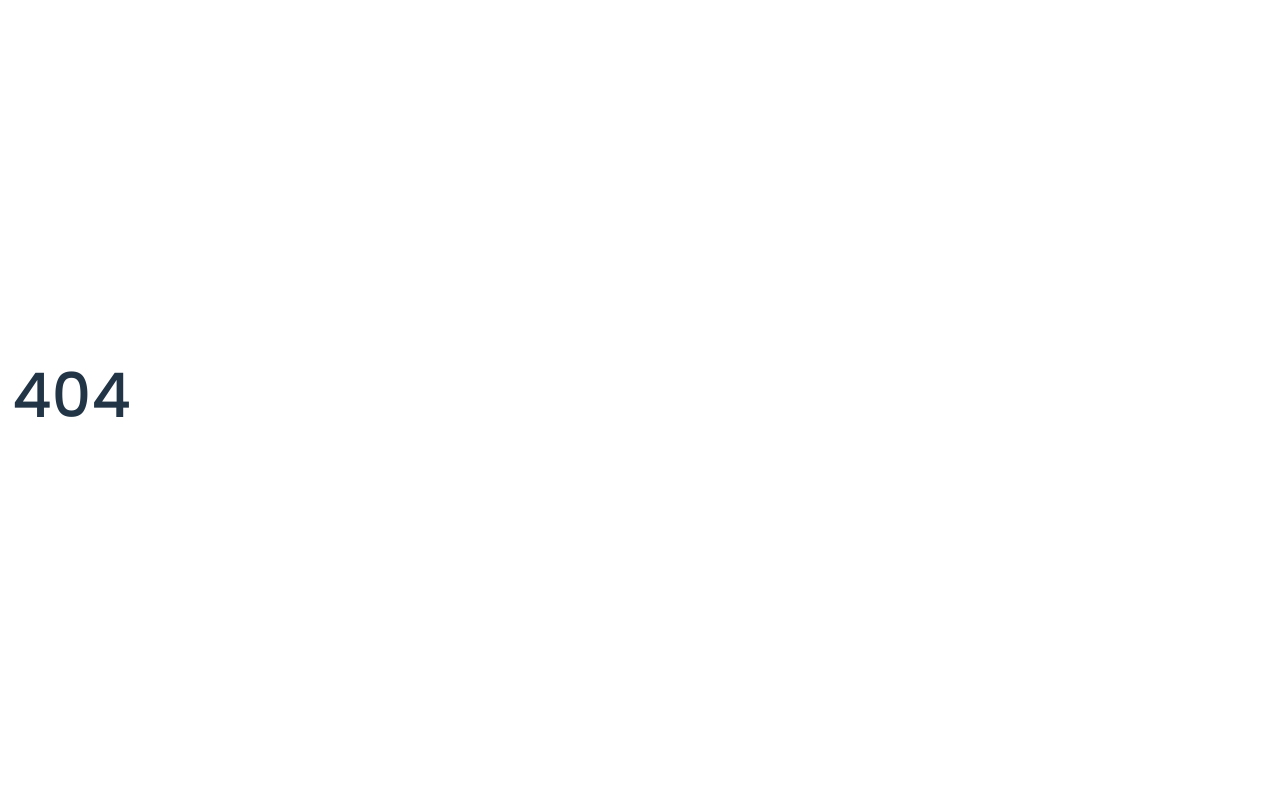
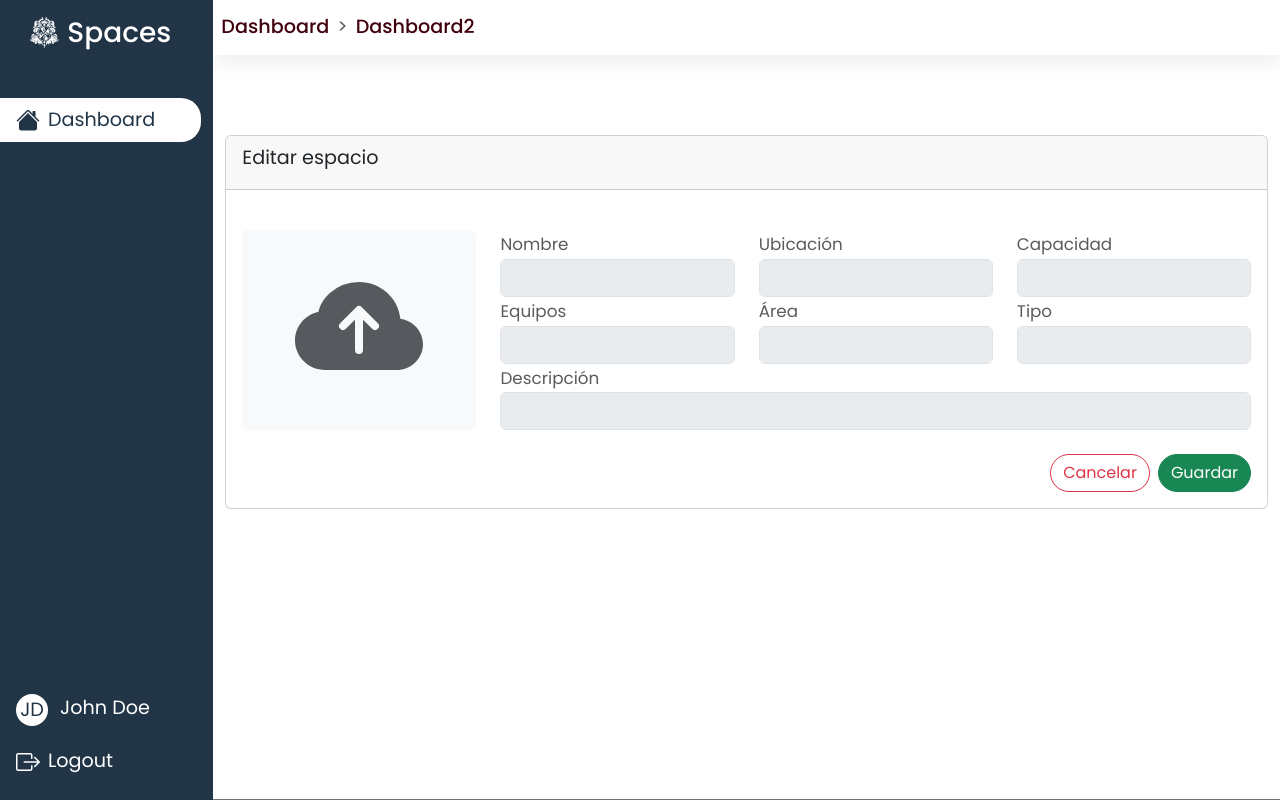
Before and after one commit to Feligx/EICTSpaces-WEB, a React (Vite) app in the folder react/eict-spaces/: page /dashboard/spaces/1 in a window 1280 px wide. Before the commit this address had no page. Built offline with nearby package versions, Linux system fonts and the light colour scheme.

Commit message:
[UPDATE] Space creation

```diff
--- a/react/eict-spaces/src/App.jsx
+++ b/react/eict-spaces/src/App.jsx
@@ -11,10 +11,33 @@ import Menu from "./components/layout/menu/Menu.jsx";
 
 
 const routes = [
-    { path: '/', element: <Login />, icon: 'HouseFill', name: 'Login', layout: 'blank' },
-    { path: '/dashboard', element: <Dash />, icon: 'HouseFill', name: 'Dashboard', layout: 'default' },
-    { path: '/spaces', element: <Spaces />, icon: 'ClockFill', name: 'Spaces', layout: 'default' },
-    // { path: '/bookings', element: <Bookings /> },
+    {
+        path: '/',
+        element: <Login />,
+        icon: 'HouseFill',
+        name: 'Login',
+        layout: 'blank'
+    },
+    {
+        path: '/dashboard',
+        element: <Dash />, icon: 'HouseFill',
+        name: 'Dashboard',
+        layout: 'default'
+    },
+    {
+        path: '/dashboard/spaces/create',
+        element: <Spaces edit={false} />,
+        name: 'New Space',
+        layout: 'default',
+        hidden: true
+    },
+    {
+        path: '/dashboard/spaces/:id',
+        element: <Spaces edit />,
+        name: 'Edit Space',
+        layout: 'default',
+        hidden: true
+    }
 ]
 function App() {
 
--- a/react/eict-spaces/src/components/layout/menu/Menu.jsx
+++ b/react/eict-spaces/src/components/layout/menu/Menu.jsx
@@ -27,7 +27,7 @@ const Menu = ({items}) => {
                 <Nav pills vertical className="d-none d-lg-flex">
                     {
                         items?.map((item, index) => {
-                                if (item.path !== "/") {
+                                if (item.path !== "/" && !item?.hidden) {
                                     return (
                                         <MenuButton key={index} text={item.name} iconName={item.icon} iconSize={24} to={item.path} />
                                     )
--- a/react/eict-spaces/src/views/spaces/Spaces.jsx
+++ b/react/eict-spaces/src/views/spaces/Spaces.jsx
@@ -1,8 +1,17 @@
 import './Spaces.css'
 import react_logo from '../../assets/react.svg'
-import {Button, Card, CardBody, CardHeader, CardTitle, Col, Input, Label, Row} from "reactstrap";
+import {Button, Card, CardBody, CardHeader, CardTitle, Col, Input, InputGroup, Label, Row} from "reactstrap";
+import {CloudArrowUpFill} from "react-bootstrap-icons";
+import {useRef} from "react";
+import {Link} from "react-router-dom";
 
-const Spaces = ({edit}) => {
+const Spaces = ({edit = false}) => {
+    const fileRef = useRef()
+
+    const handleFileClick = () => {
+        fileRef.current?.click();
+    }
+
     return (
         <Card>
             <CardHeader>
@@ -12,43 +21,46 @@ const Spaces = ({edit}) => {
             </CardHeader>
             <CardBody>
                 <Row className="my-4">
-                    <Col md="3">
-                        <img src={react_logo} alt="space_img" />
+                    <Col md="3" className="my-2 my-lg-0 ">
+                        <InputGroup onClick={handleFileClick} className="rounded bg-light h-100 d-flex justify-content-center align-items-center">
+                            <Input disabled={edit} type="file" name="file" id="file" className="d-none" innerRef={fileRef}/>
+                            <CloudArrowUpFill className="text-muted" size="128"/>
+                        </InputGroup>
                     </Col>
                     <Col md="9">
                         <Row>
                             <Col>
                                 <Label for="space_name" tag="small" className="text-muted">Nombre</Label>
-                                <Input name="space_name" id="space_name" type="text"/>
-                                <Label for="devices">Equipos</Label>
-                                <Input name="devices" id="devices" type="text"/>
+                                <Input disabled={edit} name="space_name" id="space_name" type="text"/>
+                                <Label for="devices" tag="small" className="text-muted">Equipos</Label>
+                                <Input disabled={edit} name="devices" id="devices" type="text"/>
                             </Col>
                             <Col>
-                                <Label for="location">Ubicación</Label>
-                                <Input name="location" id="location" type="text"/>
-                                <Label for="area">Área</Label>
-                                <Input name="area" id="area" type="text"/>
+                                <Label for="location" tag="small" className="text-muted">Ubicación</Label>
+                                <Input disabled={edit} name="location" id="location" type="text"/>
+                                <Label for="area" tag="small" className="text-muted">Área</Label>
+                                <Input disabled={edit} name="area" id="area" type="text"/>
                             </Col>
                             <Col>
-                                <Label for="capacity">Capacidad</Label>
-                                <Input name="capacity" id="capacity" type="text"/>
-                                <Label for="type">Tipo</Label>
-                                <Input name="type" id="type" type="text"/>
+                                <Label for="capacity" tag="small" className="text-muted">Capacidad</Label>
+                                <Input disabled={edit} name="capacity" id="capacity" type="text"/>
+                                <Label for="type" tag="small" className="text-muted">Tipo</Label>
+                                <Input disabled={edit} name="type" id="type" type="text"/>
                             </Col>
                         </Row>
                         <Row>
                             <Col>
-                                <Label for="description">Descripción</Label>
-                                <Input type="text" name="description" id="description" />
+                                <Label for="description" tag="small" className="text-muted">Descripción</Label>
+                                <Input disabled={edit} type="text" name="description" id="description" />
                             </Col>
                         </Row>
                     </Col>
                 </Row>
                 <div className="d-flex justify-content-end">
-                    <Button color="danger rounded-pill me-2" outline>
+                    <Button tag={Link} color="danger rounded-pill me-2" outline to={-1}>
                         Cancelar
                     </Button>
-                    <Button color="success rounded-pill">
+                    <Button tag={Link} color="success rounded-pill" to={-1}>
                         Guardar
                     </Button>
                 </div>
```
